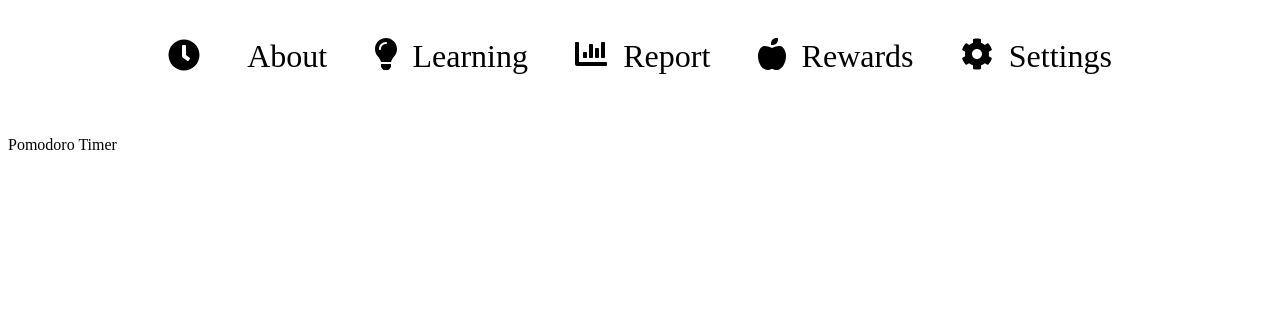
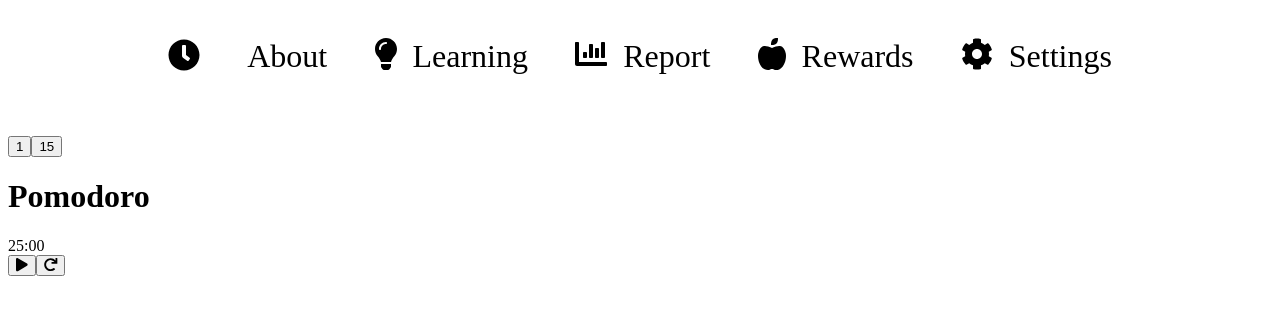
Before and after one commit to israx/pomodor.io, a React (Create React App) app: page / in a window 1280 px wide. Shown: the top 314 px of the page. Built offline with nearby package versions, Linux system fonts and the light colour scheme.

Commit message:
feat: pomodoro timer

```diff
--- a/src/index.js
+++ b/src/index.js
@@ -3,13 +3,22 @@ import ReactDOM from "react-dom";
 import App from "./App";
 import reportWebVitals from "./reportWebVitals";
 import { BrowserRouter as Router } from "react-router-dom";
+import pomodoroReducer, {
+  initialPomodoroState,
+} from "./state/pomodoros/reducer";
 
+import { PomodoroStateProvider } from "./state/pomodoros/index";
 ReactDOM.render(
-  <Router>
-    <React.StrictMode>
-      <App />
-    </React.StrictMode>
-  </Router>,
+  <React.StrictMode>
+    <PomodoroStateProvider
+      reducer={pomodoroReducer}
+      initialPomodoroState={initialPomodoroState}
+    >
+      <Router>
+        <App />
+      </Router>
+    </PomodoroStateProvider>
+  </React.StrictMode>,
   document.getElementById("root")
 );
 
--- /dev/null
+++ b/src/pages/screen0/components/controls/breaks.jsx
@@ -0,0 +1,41 @@
+import { usePomodoroStateValue } from "../../../../state/pomodoros/index";
+import actionTypes from "../../../../state/pomodoros/actions";
+
+const BreaksControls = () => {
+  const [{ longerBreakValue, breakValue }] = usePomodoroStateValue();
+
+  const [state, dispatch] = usePomodoroStateValue();
+
+  const handleShortBreak = () => {
+    dispatch({
+      ...state,
+      type: actionTypes.START_TIMER,
+      timerValueInSeconds: breakValue * 60,
+    });
+    dispatch({
+      type: actionTypes.TOGGLE_TIMBER_LABEL,
+      timerLabel: "Break",
+    });
+  };
+
+  const handleLargerBreak = () => {
+    dispatch({
+      ...state,
+      type: actionTypes.START_TIMER,
+      timerValueInSeconds: longerBreakValue * 60,
+    });
+
+    dispatch({
+      type: actionTypes.TOGGLE_TIMBER_LABEL,
+      timerLabel: "Break",
+    });
+  };
+  return (
+    <div>
+      <button onClick={handleShortBreak}>{breakValue}</button>
+      <button onClick={handleLargerBreak}>{longerBreakValue}</button>
+    </div>
+  );
+};
+
+export default BreaksControls;
--- /dev/null
+++ b/src/pages/screen0/components/controls/controls.jsx
@@ -0,0 +1,111 @@
+import { useEffect, useRef } from "react";
+import { useClockify } from "../../hooks/useClockify";
+import { FontAwesomeIcon } from "@fortawesome/react-fontawesome";
+import { faPlay, faPause, faRedo } from "@fortawesome/free-solid-svg-icons";
+import { usePomodoroStateValue } from "../../../../state/pomodoros/index";
+import actionTypes from "../../../../state/pomodoros/actions";
+
+const Controls = () => {
+  const [
+    {
+      timerValueInSeconds,
+      pomodoros,
+      breakValue,
+      sessionValue,
+      timerLabel,
+      busyIndicator,
+    },
+  ] = usePomodoroStateValue();
+  const [state, dispatch] = usePomodoroStateValue();
+  // Custom Hook
+  const clockifiedValue = useClockify();
+  const bellSoundUrl =
+    "https://www.soundjay.com/misc/sounds/bell-ringing-05.mp3";
+  const audioSoundRef = useRef();
+
+  const handleReset = () => {
+    dispatch({
+      ...state,
+      type: actionTypes.RESET_TIMER,
+    });
+    audioSoundRef.current.pause();
+    audioSoundRef.current.time = 0;
+  };
+
+  const handlePlayPause = () => {
+    dispatch({
+      ...state,
+      type: actionTypes.TOGGLE_IS_BUSSY_INDICATOR,
+      busyIndicator: !state.busyIndicator,
+    });
+  };
+
+  const handleCount = () => {
+    dispatch({
+      ...state,
+      type: actionTypes.START_TIMER,
+      timerValueInSeconds: timerValueInSeconds - 1,
+    });
+
+    if (timerValueInSeconds === 0) {
+      audioSoundRef.current.play();
+      if (timerLabel === "Session") {
+        // TODO: call end point to add pomodoros to db
+
+        // dispatching pomodoros
+        dispatch({
+          ...state,
+          type: actionTypes.ADD_POMODORO,
+          pomodoros: pomodoros + 1,
+        });
+        dispatch({
+          ...state,
+          type: actionTypes.TOGGLE_TIMBER_LABEL,
+          timerLabel: "Break",
+        });
+        dispatch({
+          ...state,
+          type: actionTypes.START_TIMER,
+          timerValueInSeconds: breakValue * 60,
+        });
+      } else if (timerLabel === "Break") {
+        dispatch({
+          ...state,
+          type: actionTypes.TOGGLE_TIMBER_LABEL,
+          timerLabel: "Session",
+        });
+        dispatch({
+          ...state,
+          type: actionTypes.START_TIMER,
+          timerValueInSeconds: sessionValue * 60,
+        });
+      }
+    }
+  };
+
+  useEffect(() => {
+    if (busyIndicator) {
+      let timerInterval = setInterval(() => {
+        handleCount();
+
+        document.title = `[${timerLabel}] - ${clockifiedValue}`;
+      }, 1000);
+      // Clear interval if the component is unmounted
+      return () => clearInterval(timerInterval);
+    }
+  });
+
+  return (
+    <div className="controls__wrp">
+      <button type="button" id="start_stop" onClick={handlePlayPause}>
+        <FontAwesomeIcon icon={!busyIndicator ? faPlay : faPause} />
+      </button>
+      <button type="button" id="reset" onClick={handleReset}>
+        <FontAwesomeIcon icon={faRedo} />
+      </button>
+      <audio id="beep" src={bellSoundUrl} ref={audioSoundRef} preload="auto" />
+    </div>
+  );
+};
+
+export default Controls;
--- /dev/null
+++ b/src/pages/screen0/hooks/useClockify.jsx
@@ -0,0 +1,11 @@
+import { usePomodoroStateValue } from "../../../state/pomodoros/index";
+
+export function useClockify() {
+  const [{ timerValueInSeconds }] = usePomodoroStateValue();
+
+  let minutes = Math.floor(timerValueInSeconds / 60);
+  let seconds = timerValueInSeconds - minutes * 60;
+  minutes = minutes < 10 ? "0" + minutes : minutes;
+  seconds = seconds < 10 ? "0" + seconds : seconds;
+  return `${minutes}:${seconds}`;
+}
--- a/src/pages/screen0/index.js
+++ b/src/pages/screen0/index.js
@@ -1,5 +1,21 @@
 import React from "react";
+import { usePomodoroStateValue } from "../../state/pomodoros/index";
+import { useClockify } from "./hooks/useClockify";
+import Controls from "./components/controls/controls";
+import BreakControls from "./components/controls/breaks";
 
-const Home = () => <div>Pomodoro Timer</div>;
+const Home = () => {
+  const [{ timerLabel }] = usePomodoroStateValue();
+  const clockifiedValue = useClockify();
+
+  return (
+    <div>
+      <BreakControls />
+      <h1>{timerLabel}</h1>
+      <div>{clockifiedValue}</div>
+      <Controls />
+    </div>
+  );
+};
 
 export default Home;
--- /dev/null
+++ b/src/state/pomodoros/actions.js
@@ -0,0 +1,7 @@
+export default {
+  START_TIMER: "START_TIMER",
+  RESET_TIMER: "RESET_TIMER",
+  TOGGLE_IS_BUSSY_INDICATOR: "TOGGLE_IS_BUSSY_INDICATOR",
+  TOGGLE_TIMBER_LABEL: "TOGGLE_TIMER_LABEL",
+  ADD_POMODORO: "ADD_POMODORO",
+};
--- a/src/state/pomodoros/index.js
+++ b/src/state/pomodoros/index.js
@@ -0,0 +1,18 @@
+import { createContext, useReducer, useContext } from "react";
+
+export const Store = createContext();
+const { Provider } = Store;
+
+export const PomodoroStateProvider = ({
+  reducer,
+  initialPomodoroState,
+  children,
+}) => {
+  return (
+    <Provider value={useReducer(reducer, initialPomodoroState)}>
+      {children}
+    </Provider>
+  );
+};
+
+export const usePomodoroStateValue = () => useContext(Store);
--- /dev/null
+++ b/src/state/pomodoros/reducer.js
@@ -0,0 +1,44 @@
+import actions from "./actions";
+
+export const initialPomodoroState = {
+  budyIndicator: false,
+  breakValue: 1,
+  longerBreakValue: 15,
+  sessionValue: 25,
+  timerValueInSeconds: 1500,
+  timerLabel: "Pomodoro",
+  pomodoros: 0,
+};
+
+const pomodoroReducer = (state = initialPomodoroState, action) => {
+  switch (action.type) {
+    case actions.TOGGLE_IS_BUSSY_INDICATOR:
+      return {
+        ...state,
+        busyIndicator: action.busyIndicator,
+      };
+
+    case actions.START_TIMER:
+      return {
+        ...state,
+        timerValueInSeconds: action.timerValueInSeconds,
+      };
+    case actions.TOGGLE_TIMBER_LABEL:
+      return {
+        ...state,
+        timerLabel: action.timerLabel,
+      };
+    case actions.ADD_POMODORO:
+      return {
+        ...state,
+        pomodoros: action.pomodoros,
+      };
+    case actions.RESET_TIMER:
+      return initialPomodoroState;
+
+    default:
+      return state;
+  }
+};
+
+export default pomodoroReducer;
```
